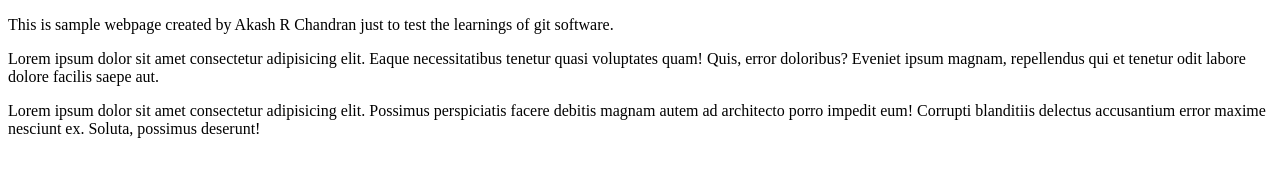
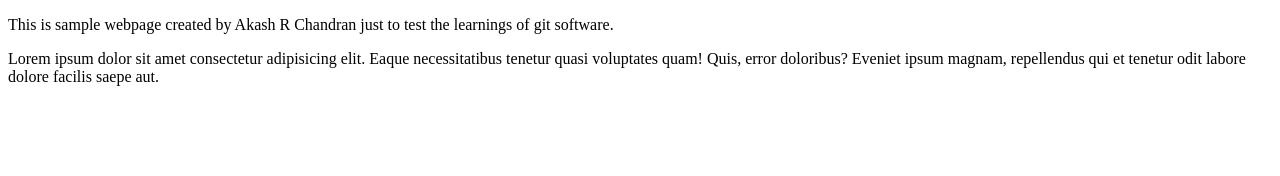
Before and after one commit to akashrchandran/demo, a plain HTML site: page index.html in a window 1280 px wide. Drawn offline with Linux system fonts and the light colour scheme.

Commit message:
Changed index.html

```diff
--- a/index.html
+++ b/index.html
@@ -8,6 +8,5 @@
 <body>
     <p>This is sample webpage created by Akash R Chandran just to test the learnings of git software.</p>
     <p>Lorem ipsum dolor sit amet consectetur adipisicing elit. Eaque necessitatibus tenetur quasi voluptates quam! Quis, error doloribus? Eveniet ipsum magnam, repellendus qui et tenetur odit labore dolore facilis saepe aut.</p>
-    <p>Lorem ipsum dolor sit amet consectetur adipisicing elit. Possimus perspiciatis facere debitis magnam autem ad architecto porro impedit eum! Corrupti blanditiis delectus accusantium error maxime nesciunt ex. Soluta, possimus deserunt!</p>
 </body>
 </html>
```
